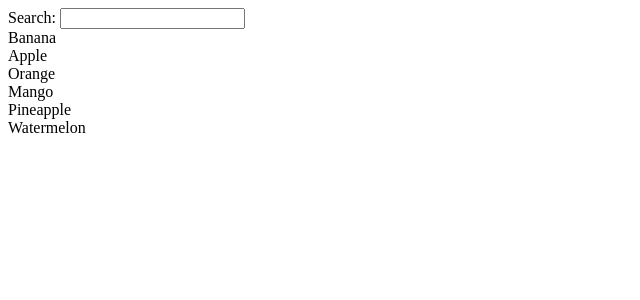
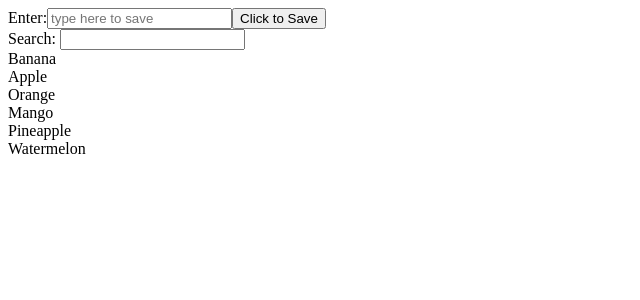
Before and after one commit to Arunaks007/react-Search, a React (Create React App) app: page / in a window 1280 px wide. Shown: the top 300 px of the page, without its empty margins (0-640 px from the left). Built offline with nearby package versions, Linux system fonts and the light colour scheme.

Commit message:
Update 2 files

```diff
--- a/src/App.js
+++ b/src/App.js
@@ -3,17 +3,11 @@ import Search from "./search.js";
 
 import "./styles.css";
 
+const list = ["Banana", "Apple", "Orange", "Mango", "Pineapple", "Watermelon"];
+
 function App() {
-  const list = [
-    "Banana",
-    "Apple",
-    "Orange",
-    "Mango",
-    "Pineapple",
-    "Watermelon"
-  ];
-
   const [search, setSearch] = useState(list);
+  const [type, setType] = useState("");
 
   function handleSearch(event) {
     if (event.target.value === "") return setSearch(list);
@@ -28,6 +22,25 @@ function App() {
   return (
     <>
       <div className="app">
+        Enter:
+        <input
+          type="text"
+          placeholder="type here to save"
+          value={type}
+          onChange={(event) => {
+            setType(event.target.value);
+          }}
+        />
+        <button
+          onClick={() => {
+            list.push(type);
+            setSearch([...list]);
+            setType("");
+            alert("Sucess");
+          }}
+        >
+          Click to Save
+        </button>
         <Search onChange={handleSearch} data={search} />
       </div>
     </>
```
Also changed, not shown: 1 other file (tests, documents, lock files or other folders).
